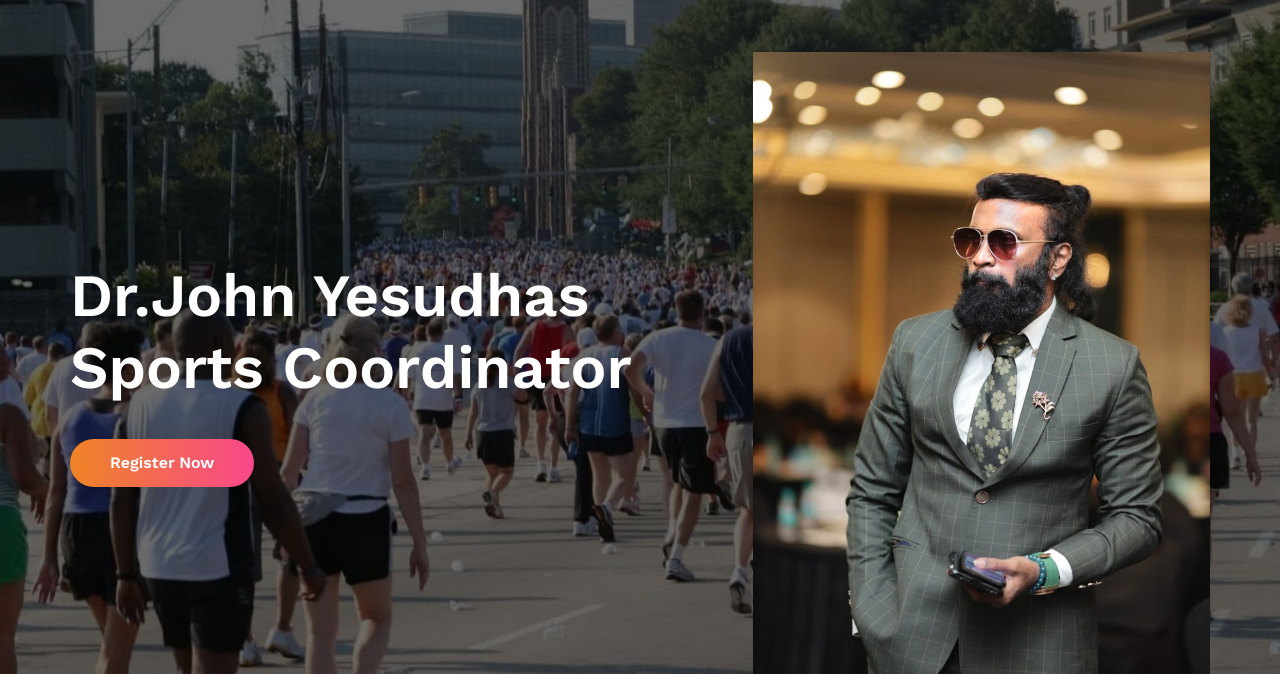
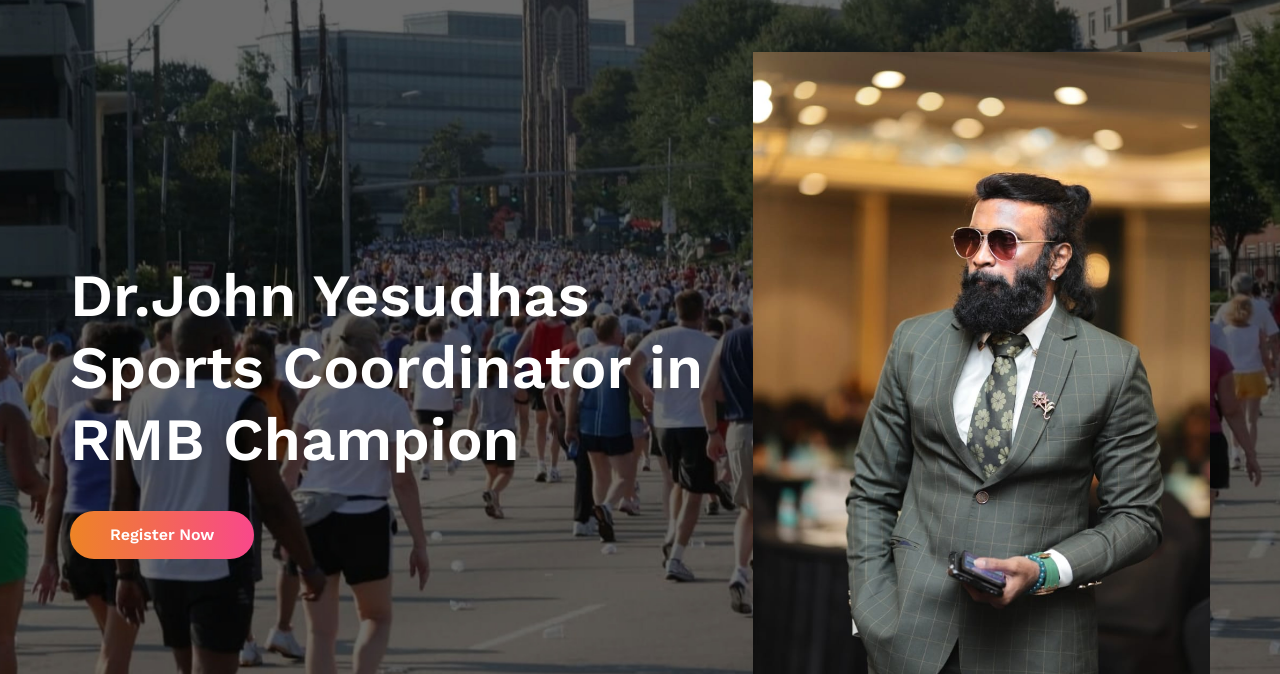
Before and after one commit to Igoagritechfarms/portfolio1, a plain HTML site: page index.html in a window 1280 px wide. Shown: the part 126-800 px from the top of the page. Drawn offline with nearby package versions, Linux system fonts and the light colour scheme.

Commit message:
Update index.html

```diff
--- a/index.html
+++ b/index.html
@@ -159,7 +159,7 @@
             <div class="row">
                 <div class="col-lg-7">
                     <div class="hero-text">
-                        <h2>Dr.John Yesudhas <br /> Sports Coordinator</h2>
+                        <h2>Dr.John Yesudhas <br /> Sports Coordinator in RMB Champion</h2>
                         <a href="https://docs.google.com/forms/d/172gjrXsY7DwYl3otCwexn3Tr37k7zed0aTR4yBKM864/edit" class="primary-btn">Register Now</a>
                     </div>
                 </div>
```
